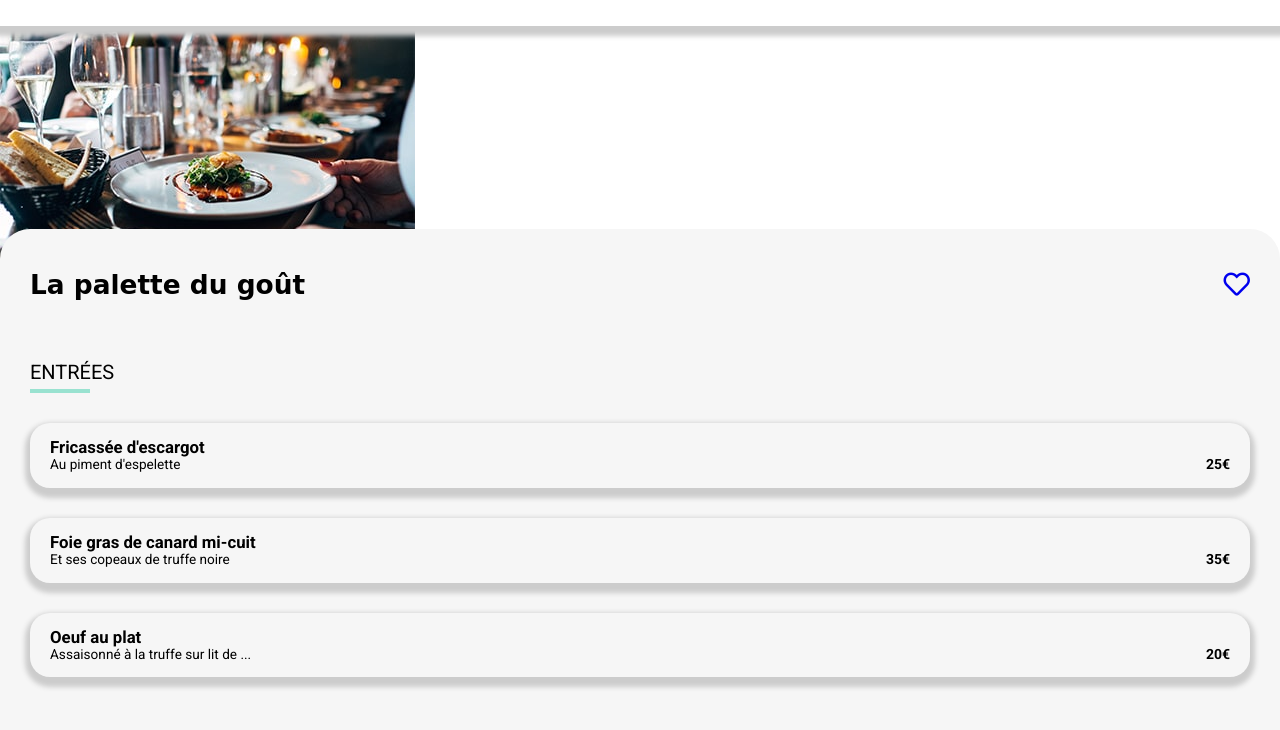
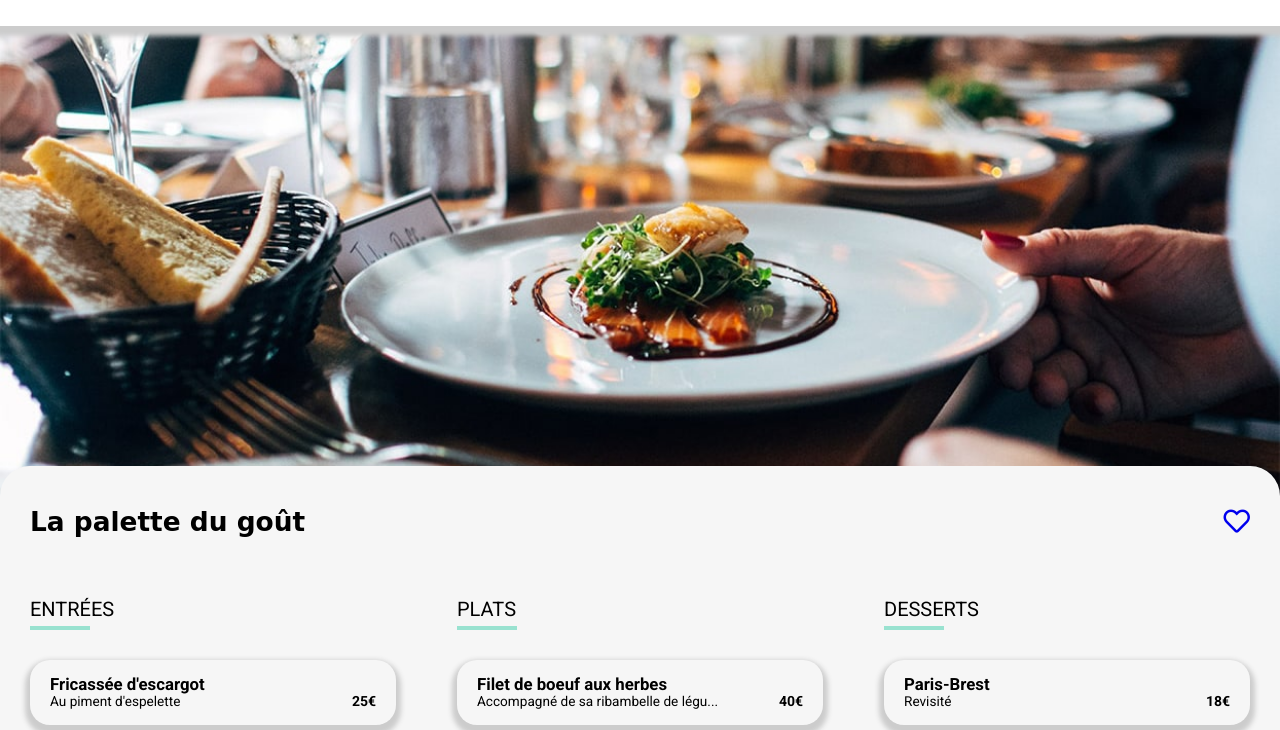
Before and after one commit to DylanJana/DylanDurand_3_26112021, a website: page palette-du-gout.html in a window 1280 px wide. Shown: the part 70-800 px from the top of the page. Drawn offline with Linux system fonts and the light colour scheme; files that its build step writes are made by us from their sources; a web font is replaced by a local one.

Commit message:
Fin de la première intégration HTML / Sass

```diff
--- a/palette-du-gout.html
+++ b/palette-du-gout.html
@@ -32,7 +32,8 @@
     </header>
     <!--Big picture in Hero-->
     <section class="hero__restaurant">
-        <img src="assets/img/resto_01_md.jpg" alt="Photo d'un plat de la palette du goût">
+        <img src="assets/img/resto_01_md.jpg" alt="Photo d'un plat de la palette du goût" class="hero__restaurant-img">
+        <img src="assets/img/resto_01_lg.jpg" alt="Photo d'un plat de la palette du goût" class="hero__restaurant-img--lg">
     </section>
     <!--Name of the restaurant with heart-->
     <section class="menu">
@@ -44,6 +45,7 @@
                         <i class="far fa-heart app__icon--heart app__heading--lg"></i>
                     </a>
                 </div>
+                <section class="menu__block-parts">
                     <!--Section staters-->
                     <section class="menu__parts">
                         <!-- Staters meals -->
@@ -141,6 +143,7 @@
                             </div>
                         </a>
                     </section>
+                </section>
 
             <!-- Medium button order -->
             <div class="menu__btn">
--- a/sass/components/_card-dishes.scss
+++ b/sass/components/_card-dishes.scss
@@ -7,6 +7,12 @@
     h2, h3 {
         margin: 0;
     }
+
+    /* Responsive Design for the desktop */
+    @include desktop-only {
+        width: 30%;
+    }
+    /* End Responsive Design for the desktop */
 
     .app__price--strong {
         margin-bottom: 0;
@@ -32,3 +38,14 @@
             );
     };
 }
+
+/* Page menu responsive */
+/* Responsive Design for the desktop */
+.menu__block-parts {
+    @include desktop-only {
+        display: flex;
+        justify-content: space-between;
+    }
+}
+
+/* End Responsive Design for the desktop */
--- a/sass/components/_card-process.scss
+++ b/sass/components/_card-process.scss
@@ -11,16 +11,14 @@
     /* End Responsive Design for the tablet */
     }
 
-    /* Responsive Design for the desktop*/
+    /* Responsive Design for the desktop */
     @include desktop-only {
-        display: flex;
-        flex-wrap: wrap;
-        justify-content: space-around;
+        @include design-card-responsive;
+    }
+    /* End Responsive Design for the desktop */
 
-        h1 {
-            width: 100%;
-        }
-    /* End Responsive Design for the desktop */
+    h1 {
+        width: 100%;
     }
 }
 
--- a/sass/main.scss
+++ b/sass/main.scss
@@ -18,7 +18,7 @@
 /*** Layout ***/
 @import "./layout/header.scss";
 @import "./layout/footer.scss";
-@import "./layout/menu";
 
 /*** Pages ***/
-@import "./pages/home.scss"
+@import "./pages/home.scss";
+@import "./pages/menu";
--- a/sass/pages/_home.scss
+++ b/sass/pages/_home.scss
@@ -2,18 +2,21 @@
 /* input home */
 .search {
 
+    form {
+        background-color: darken($bg-primary, 3%);
+        text-align: center;
+    }
+
     &__input {
-    width: 100%;
     line-height: map-get($map: $line-height, $key:md );
-    text-align: center;
+    margin: map-get($map: $margin, $key:ml-lg );
     border: 0;
     background-color: darken($bg-primary, 3%);
     padding: $padding-tb;
-    }
 
-    &::placeholder::before {
-        content: 'f3c5';
-        font-family: "Font Awesome 5 Free";
+        &::placeholder {
+            font-weight: bold;
+        }
     }
 }
 
--- a/sass/layout/_menu.scss
+++ b/sass/pages/_menu.scss
@@ -1,4 +1,25 @@
 @import "../utils/variables";
+
+/* Replace one image by another image with a better quality for tablet and desktop*/
+.hero__restaurant {
+
+    img {
+        width: 100%;
+    }
+
+    &-img {
+        @include tablet-only {
+            display: none;
+        }
+    }
+
+    &-img--lg {
+        display: none;
+        @include tablet-only {
+            display: block;
+        }
+    }
+}
 
 .menu {
     background-color: $bg-primary;
--- a/sass/utils/_maps.scss
+++ b/sass/utils/_maps.scss
@@ -7,6 +7,7 @@ $margin: (
     mb-md: 0 0 25px 0,
     mr-sm: 0 3.5px 0 0,
     mr-md: 0 7.5px 0 0,
+    ml-lg: 0 0 0 15px,
     ml-xl: 0 0 0 30px,
     mtb-xl: 30px 0,
     mt-xxl: 60px 0 0 0
--- a/sass/utils/_mixins.scss
+++ b/sass/utils/_mixins.scss
@@ -54,6 +54,13 @@
     );
 }
 
+/* Design card process & card menu element */
+@mixin design-card-responsive {
+        display: flex;
+        flex-wrap: wrap;
+        justify-content: space-around;
+}
+
 /*** Breakpoints Mixins ***/
 @mixin tablet-only {
     @media screen and (min-width: map-get($breakpoints, tablet)) {
```
Also changed, not shown: index.html (+1 -1 lines), assets/css/style.css, assets/img/resto_01_lg.jpg (added), assets/img/resto_02_lg-min.jpg (added), assets/img/resto_03_lg-min.jpg (added), assets/img/resto_04_lg-min.jpg (added), 2 other files. Lines whose indentation alone changed are shown as unchanged.
